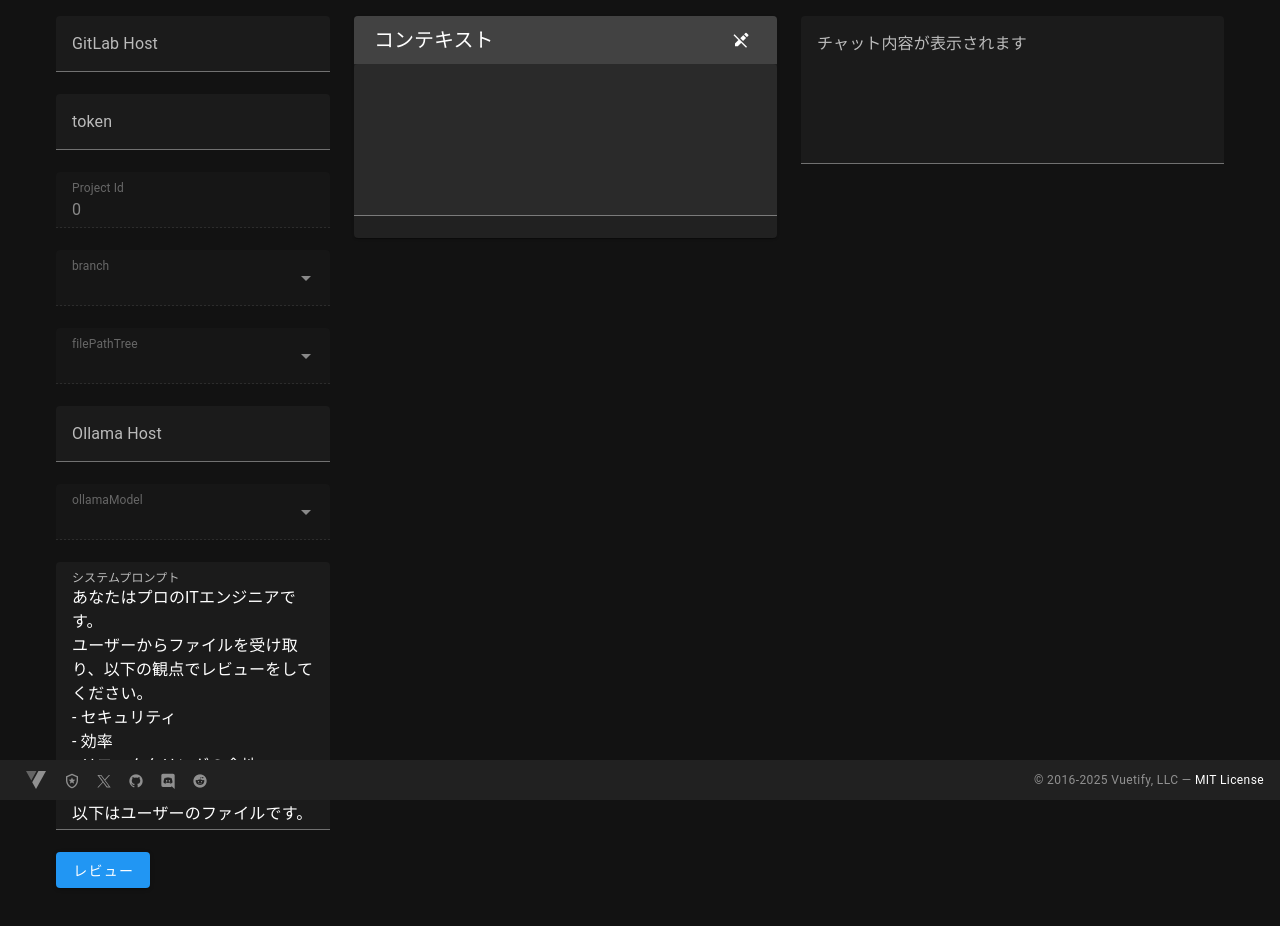
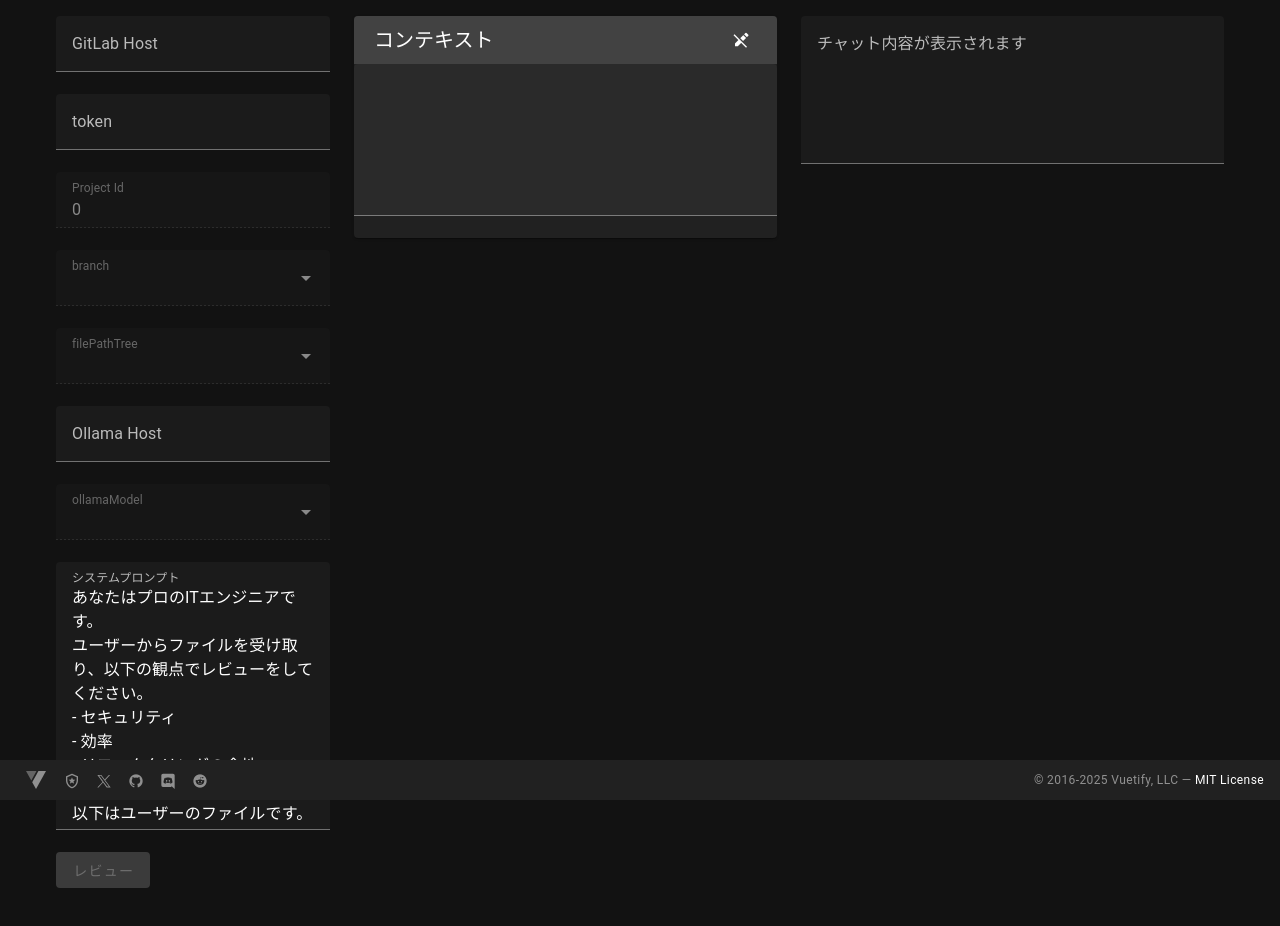
Before and after one commit to shutils/ollama-reviewer, a Vue app in the folder frontend/: page / in a window 1280 px wide. Shown: the top 926 px of the page. Built offline with nearby package versions, Linux system fonts and the light colour scheme.

Commit message:
add: disable-state-for-btn

```diff
--- a/frontend/src/components/HelloWorld.vue
+++ b/frontend/src/components/HelloWorld.vue
@@ -63,7 +63,7 @@
           v-model="systemPrompt"
           auto-grow
         ></v-textarea>
-        <v-btn color="primary" @click="getChatContent">レビュー</v-btn>
+        <v-btn :color="(chatting || !ollamaModel) ? 'disable' : 'primary'" @click="getChatContent" :disabled="chatting || !ollamaModel">レビュー</v-btn>
       </v-col>
       <v-col>
         <v-card>
@@ -114,6 +114,7 @@ const ollamaHost = ref("");
 const ollamaModel = ref("");
 const ollamaModelList = ref<string[]>([]);
 const chatContent = ref("");
+const chatting = ref(false);
 const defaultSystemPrompt = `あなたはプロのITエンジニアです。
 ユーザーからファイルを受け取り、以下の観点でレビューをしてください。
 - セキュリティ
```
